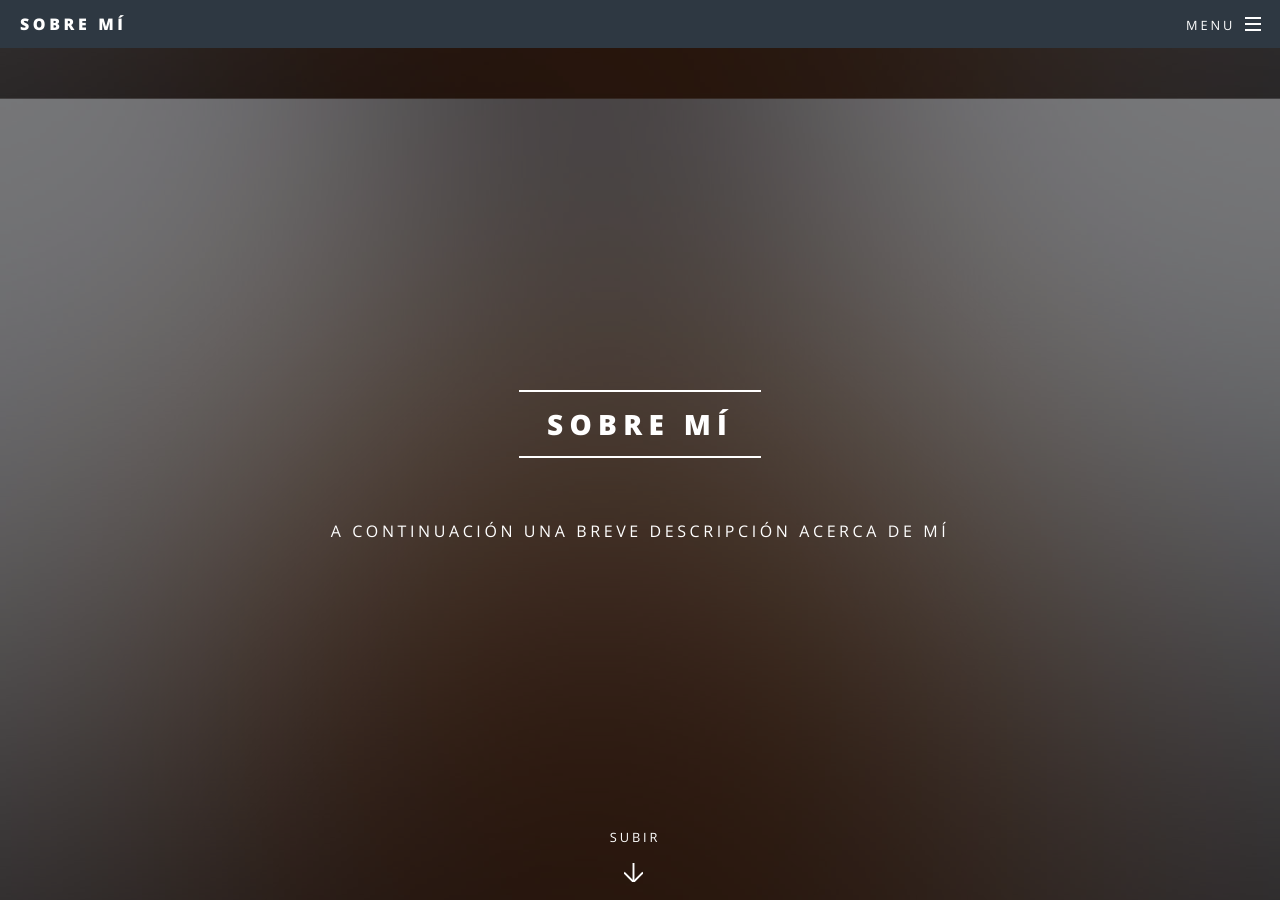
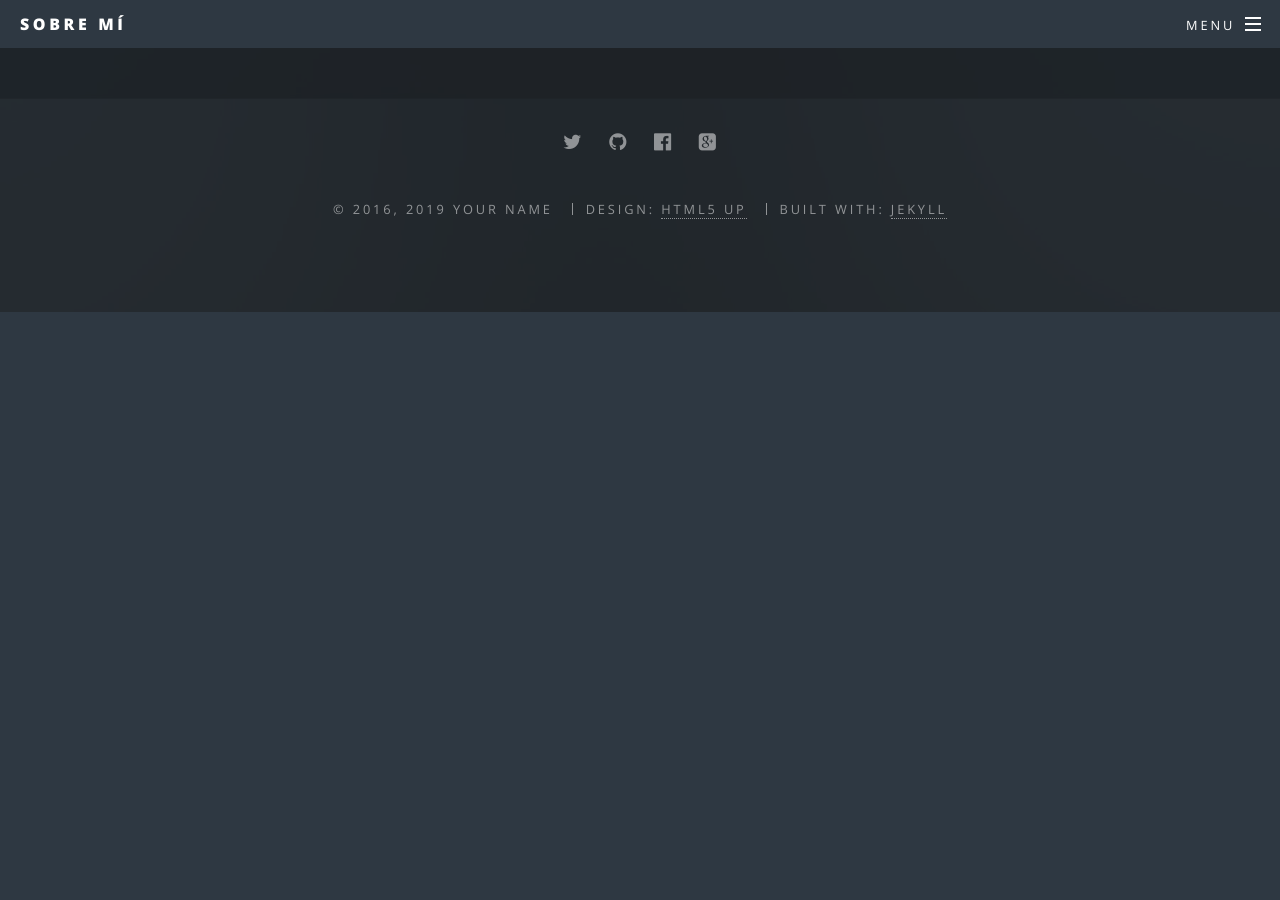
Before and after one commit to Vico2001/assa.github.io, a Jekyll site: the page built from index.html, in a window 1280 px wide and 900 px high, scrolled down 2632 px. Built offline with Jekyll 4.4.1, drawn with Linux system fonts in a browser that asks for light colours; after the commit the page ends 2944 px from its top, so only the background shows below that.

Commit message:
Update index.html

```diff
--- a/index.html
+++ b/index.html
@@ -57,12 +57,3 @@ layout: landing
 							</ul>
 						</div>
 					</section>
-
-				<!-- Banner -->
-					<section id="banner">
-						<div class="inner">
-							<h2>{{ site.title }}</h2>
-							<p>{{ site.description | markdownify }}</p>
-						</div>
-						<a href="#one" class="more scrolly">subir</a>
-					</section>
```
